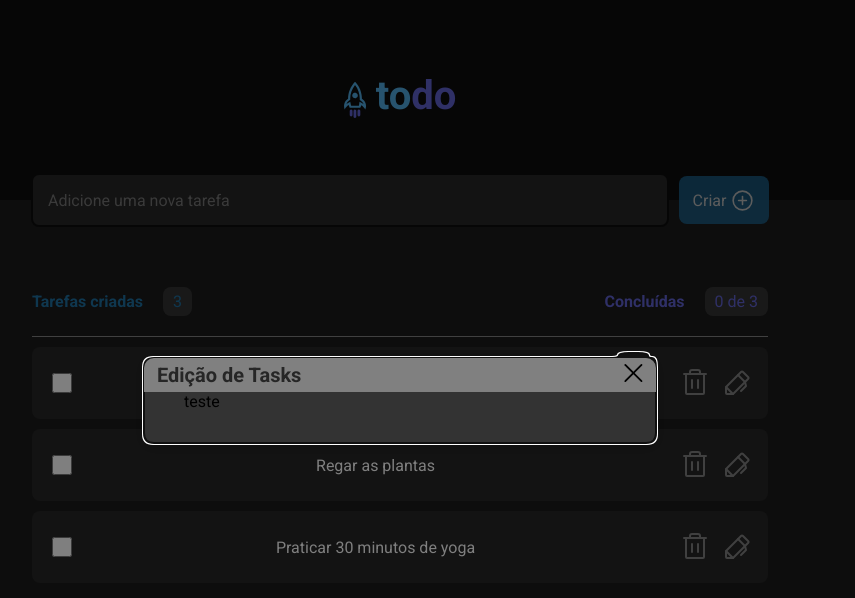
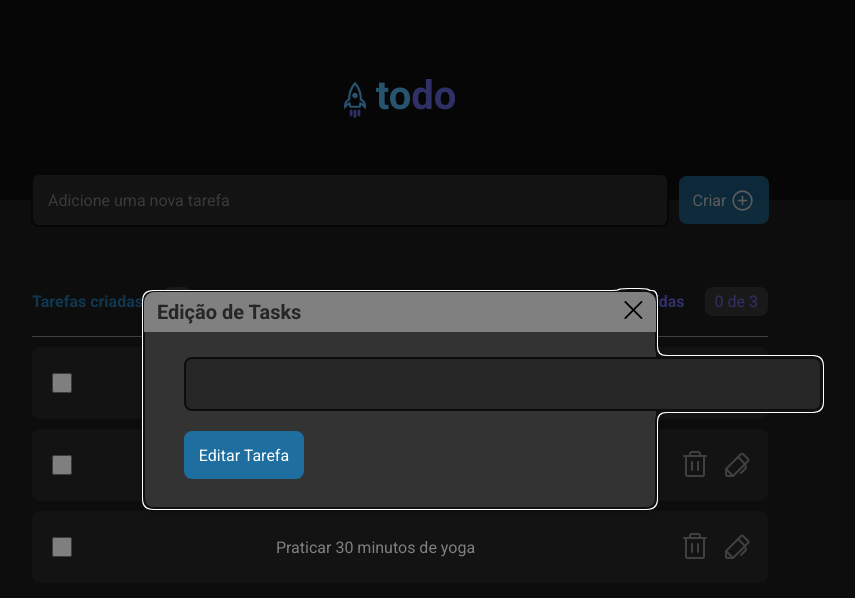
Before and after one commit to icaroregis/todo-react-with-typescript, a React (Vite) app: page / in a window 1280 px wide. Both pictures are taken after a click on the icon 977 px from the left and 383 px from the top of the page. Shown: the top 598 px of the page, without its empty margins (240-1095 px from the left). Built offline with nearby package versions, Linux system fonts and the light colour scheme.

Commit message:
feat: Finalização css do modal de edição

```diff
--- a/src/pages/Home/Home.tsx
+++ b/src/pages/Home/Home.tsx
@@ -98,7 +98,7 @@ export function Home() {
           value={addTask}
           onChange={({ target }) => setAddTask(target.value)}
         />
-        <NewTaskButton onClick={createTask} disabled={!addTask}>
+        <NewTaskButton onClick={createTask} disabled={!addTask.trim()}>
           Criar <PlusCircle size={25} />
         </NewTaskButton>
       </NewTaskContainer>
--- a/src/pages/Home/components/EditTask/EditTask.styles.ts
+++ b/src/pages/Home/components/EditTask/EditTask.styles.ts
@@ -1,3 +1,48 @@
 import styled from "styled-components";
+import { darken } from "polished";
+import { convertPixelsToRem } from "../../../../utils";
 
-export const EditContainer = styled.div``;
+export const EditContainer = styled.div`
+  padding-top: ${convertPixelsToRem(25)};
+  height: 150px;
+`;
+
+export const EditInput = styled.input`
+  width: ${convertPixelsToRem(638)};
+  height: ${convertPixelsToRem(54)};
+  border-radius: ${convertPixelsToRem(8)};
+  background-color: ${({ theme }) => theme["gray-500"]};
+  border: 2px solid ${({ theme }) => theme["gray-700"]};
+  padding: 0 ${convertPixelsToRem(15)};
+  color: ${({ theme }) => theme["gray-300"]};
+
+  &:focus {
+    outline: 0;
+    border: 2px solid ${({ theme }) => theme["blue-dark"]};
+  }
+`;
+
+export const EditButton = styled.button`
+  margin-top: ${convertPixelsToRem(20)};
+  cursor: pointer;
+  width: ${convertPixelsToRem(120)};
+  height: ${convertPixelsToRem(48)};
+  border-radius: ${convertPixelsToRem(8)};
+  background-color: ${({ theme }) => theme["blue-dark"]};
+  border: none;
+  display: flex;
+  justify-content: center;
+  align-items: center;
+  gap: ${convertPixelsToRem(4)};
+  color: ${({ theme }) => theme.white};
+  transition: background-color 0.2s ease;
+
+  &:not(:disabled):hover {
+    background-color: ${({ theme }) => darken(0.1, theme["blue-dark"])};
+  }
+
+  &:disabled {
+    opacity: 0.7;
+    cursor: not-allowed;
+  }
+`;
--- a/src/pages/Home/components/EditTask/EditTask.tsx
+++ b/src/pages/Home/components/EditTask/EditTask.tsx
@@ -1,6 +1,6 @@
 import { Modal } from "../../../../components";
-import { EditContainer } from "./EditTask.styles";
 import { IEditTaskProps } from "./EditTask.types";
+import { EditButton, EditContainer, EditInput } from "./EditTask.styles";
 
 export function EditTask({ state: [open, setOpen] }: IEditTaskProps) {
   return (
@@ -12,7 +12,13 @@ export function EditTask({ state: [open, setOpen] }: IEditTaskProps) {
       width="40vw"
       maxWidth="70rem"
     >
-      <EditContainer>teste</EditContainer>
+      <EditContainer>
+        <EditInput />
+
+        <div>
+          <EditButton>Editar Tarefa</EditButton>
+        </div>
+      </EditContainer>
     </Modal>
   );
 }
```
